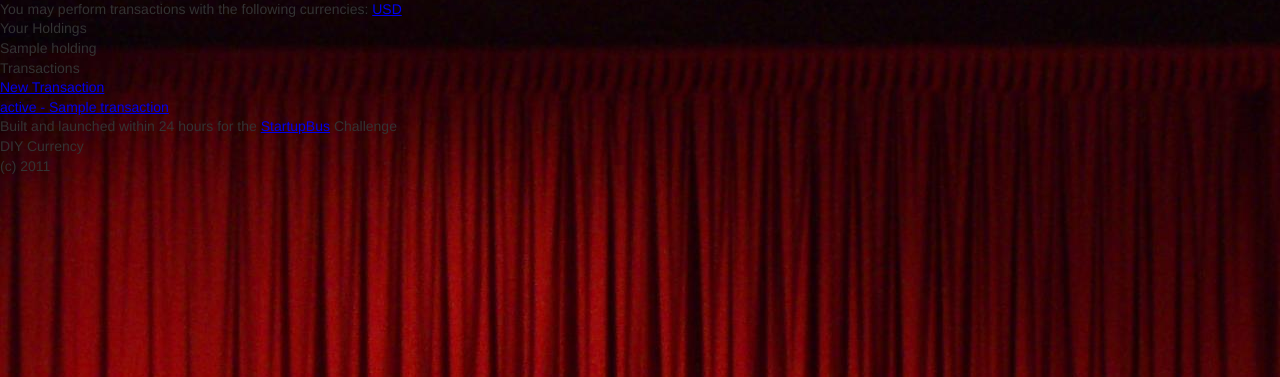
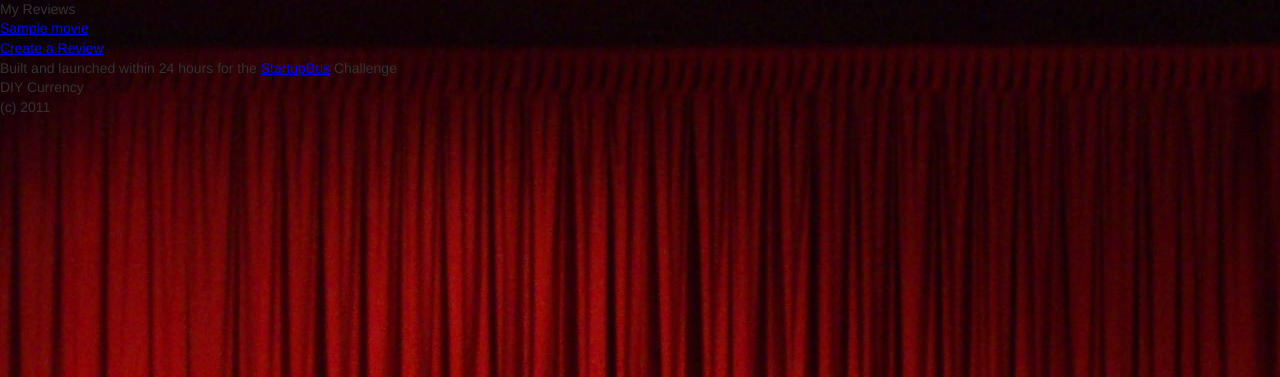
Before and after one commit to kfarr/vidhackday, a Django app: template templates/dashboard.html in a window 1280 px wide. Shown: the part 59-436 px from the top of the page. Run offline with Django 3.2, Linux system fonts and the light colour scheme; the template is opened without the code that fills it: most values are stand-ins (such as "Sample title", 1, 10 or a date in 2020); some libraries are stand-ins or nearby versions.

Commit message:
Adds dashboard, list of current reviews

```diff
--- a/review/views.py
+++ b/review/views.py
@@ -11,6 +11,10 @@ def index_view(request):
 #	if request.user.is_authenticated():
 #		return dashboard_view(request)
 	return render_to_response('index.html', {}, context_instance=RequestContext(request))
+
+def dashboard_view(request):
+	reviews = Review.objects.filter(user=request.user)
+	return render_to_response('dashboard.html', {'reviews':reviews}, context_instance=RequestContext(request))
 
 def view_review(request, review_id = None):
 	review = get_object_or_404(Review, id = review_id)
--- a/templates/dashboard.html
+++ b/templates/dashboard.html
@@ -1,25 +1,12 @@
 {% extends "base.html" %}
 {% block content %}
 
-{% if currencies %}
-	<p>You may perform transactions with the following currencies: {% for currency in currencies %}<a href="/currency/{{ currency.short_symbol }}/">{{ currency }}</a> {% endfor %}</p>
-{% else %}
-	<h2>Create a Currency</h2>
-	<p>You have not created a custom currency, why not <a href="/currency/">create your custom currency now</a>?</p>
-{% endif %}
-
-{% if holdings %}
-	<h2>Your Holdings</h2>
-	<ul>{% for holding in holdings %}
-		<li>{{ holding }}</li>
-	{% endfor %}</ul>
-{% endif %}
-
-	<h2>Transactions</h2>
-	<ul><li><a href="/transaction/" style="text-decoration:underline;">New Transaction</a></li>
-	{% if transactions %}
-	{% for transaction in transactions %}
-		<li><a href="/transaction/{{ transaction.id }}/">{{ transaction.get_status_display }} - {{ transaction }}</a></li>
-	{% endfor %}{% endif %}</ul>
+	<h2>My Reviews</h2>
+	<ul>
+	{% for review in reviews %}
+		<li><a href="/review/{{ review.id }}/">{{ review.movie.title }}</a></li>
+	{% endfor %}
+		<li><a href="/review/create/">Create a Review</a></li>
+	</ul>
 
 {% endblock content %}
--- a/urls.py
+++ b/urls.py
@@ -12,10 +12,11 @@ urlpatterns = patterns('',
     url(r'^review/(?P<review_id>\w+)/$', 'review.views.view_review', {}, ), # Show existing review
     url(r'^accounts/', include('registration.backends.simple.urls')),
 
+    url(r'^dashboard/$', 'review.views.dashboard_view'), # Displays list of both currencies/holdings, transactions, and button to add new currency
+
     url(r'^movie/(?P<RT_movie_id>\w+)/$', 'movie.views.view_movie', {}, ), # Show reviews for movie
 
 #    url(r'^splash/$', direct_to_template, {'template': 'index.html'}),
-#    url(r'^dashboard/$', 'review.views.dashboard_view'), # Displays list of both currencies/holdings, transactions, and button to add new currency
 #    url(r'^about/$', direct_to_template, {'template': 'about.html'}),
 #    url(r'^faq/$', direct_to_template, {'template': 'faq.html'}),
 
```
